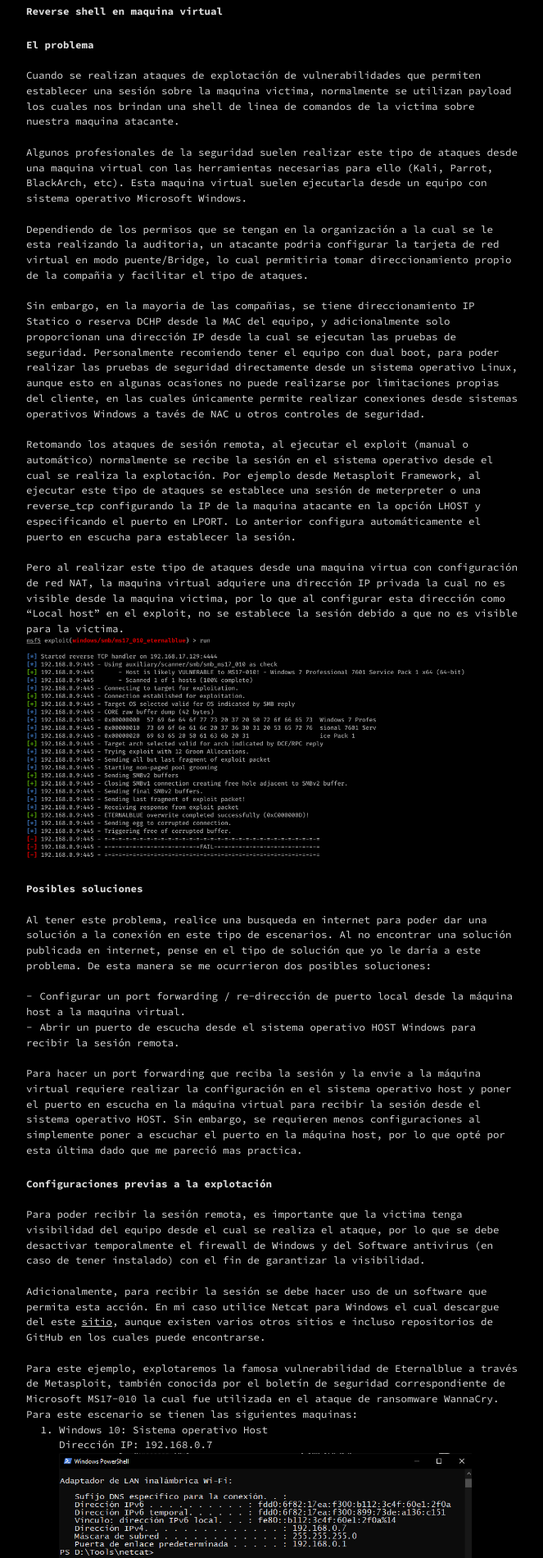
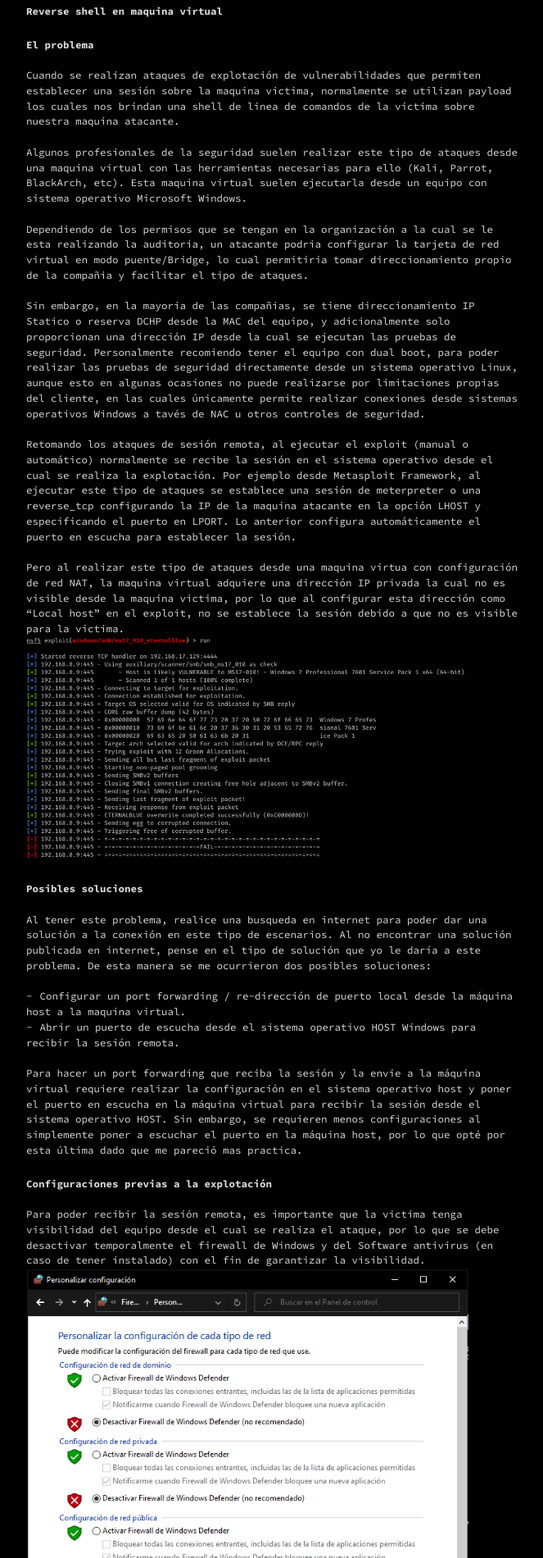
Before and after one commit to d4rk-wing/d4rkwz.github.io, a Jekyll site: the page built from _posts/2020-04-15-Rever-shell-en-maquina-virtual.markdown, in a window 1280 px wide. Shown: the part 90-1990 px from the top of the page at 82% size, without its empty margins (308-971 px from the left). Built offline with Jekyll 4.4.1, drawn with Linux system fonts in a browser that asks for light colours; grey boxes are pictures that could not be loaded.

Commit message:
agregar imagen a post shell reverse

```diff
--- a/_posts/2020-04-15-Rever-shell-en-maquina-virtual.markdown
+++ b/_posts/2020-04-15-Rever-shell-en-maquina-virtual.markdown
@@ -25,6 +25,7 @@ categories: Hacking
 <br /><br />Para hacer un port forwarding que reciba la sesión y la envie a la máquina virtual requiere realizar la configuración en el sistema operativo host y poner el puerto en escucha en la máquina virtual para recibir la sesión desde el sistema operativo HOST. Sin embargo, se requieren menos configuraciones al simplemente poner a escuchar el puerto en la máquina host, por lo que opté por esta última dado que me pareció mas practica.
 ### Configuraciones previas a la explotación
 <br />Para poder recibir la sesión remota, es importante que la victima tenga visibilidad del equipo desde el cual se realiza el ataque, por lo que se debe desactivar temporalmente el firewall de Windows y del Software antivirus (en caso de tener instalado) con el fin de garantizar la visibilidad.
+<img src="/images/post/Rever-shell-en-maquina-virtual/firewall_host.png" width="90%" height="90%" />
 <br />Adicionalmente, para recibir la sesión se debe hacer uso de un software que permita esta acción. En mi caso utilice Netcat para Windows el cual descargue del este [sitio](https://eternallybored.org/misc/netcat/){:target="_blank"}, aunque existen varios otros sitios e incluso repositorios de GitHub en los cuales puede encontrarse.
 <br />Para este ejemplo, explotaremos la famosa vulnerabilidad de Eternalblue a través de Metasploit, también conocida por el boletín de seguridad correspondiente de Microsoft MS17-010 la cual fue utilizada en el ataque de ransomware WannaCry.
 Para este escenario se tienen las siguientes maquinas:
@@ -44,11 +45,14 @@ Para este escenario se tienen las siguientes maquinas:
 <br />___NOTA: En este post únicamente se explica como establecer la sesión remota en el sistema operativo host, por lo que no se detallan las configuraciones del exploit Eternalblue, este ataque se encuentra documentado en varios sitios de internet.___
 <br />
 1. Configurar puerto en escucha en Windows 10: *nc.exe -lvp [PUERTO]*
+<img src="/images/post/Rever-shell-en-maquina-virtual/host_escucha.png" width="90%" height="90%" />
 2. Configurar IP victima en opción RHOST
 3. En la opción LHOST se configura la dirección IP del sistema operativo anfitrion (Windows 10) y en LPORT el puerto anteriormente configurado.
 4. Ejecutar el exploit (run o exploit)
-
+<img src="/images/post/Rever-shell-en-maquina-virtual/eternal_config.png" width="90%" height="90%" />
 <br />Como se puede observar se recibe correctamente la sesión en el sistema operativo HOST.
+<img src="/images/post/Rever-shell-en-maquina-virtual/ok_exploit.png" width="90%" height="90%" />
+<img src="/images/post/Rever-shell-en-maquina-virtual/shell_reverse.png" width="90%" height="90%" />
 ### Conclusiones
 <br />Se ha podido establecer correctamente la sesión de una ataque de tipo shell reversa realizado desde una máquina virtual la cual no es visible desde la victima. Este metodo únicamente requiere la ejecución de Netcat para Windows y la desactivación de firewall en el sistema operativo, de esta manera se puede recibir la sesión remota en cualquier ataque de este tipo.
 <br />Si bien al principio del post indique que no encontré ninguna publicación en internet que explicará este proceso, también es cierto que es un proceso simple que seguramente es usado por muchos profesionales que acostumbran realizar este tipo de pruebas desde una máquina virtual. Sin embargo, no esta documentado para quienes esten iniciando en el mundo de las pruebas de ethical hacking
```
